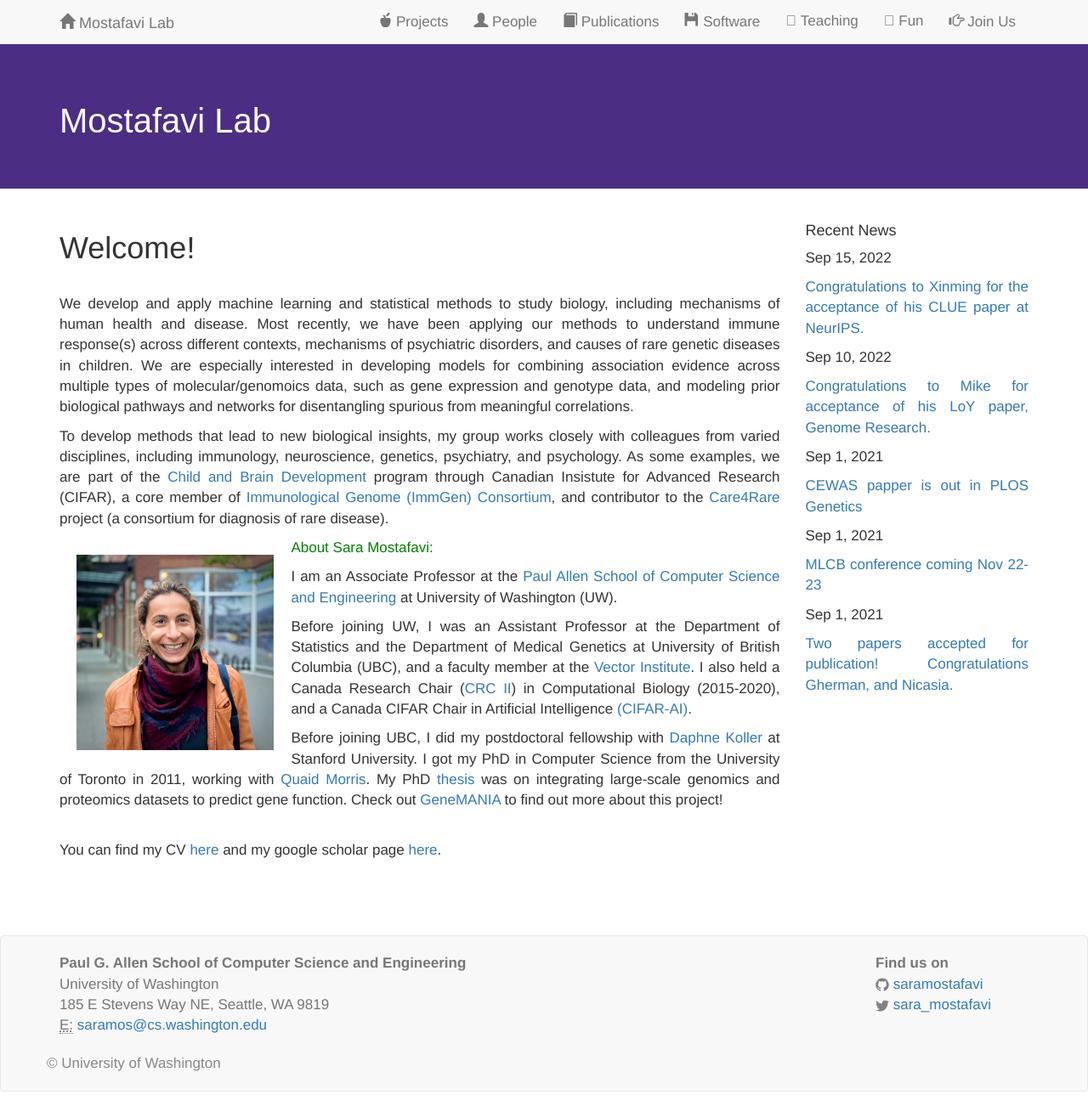
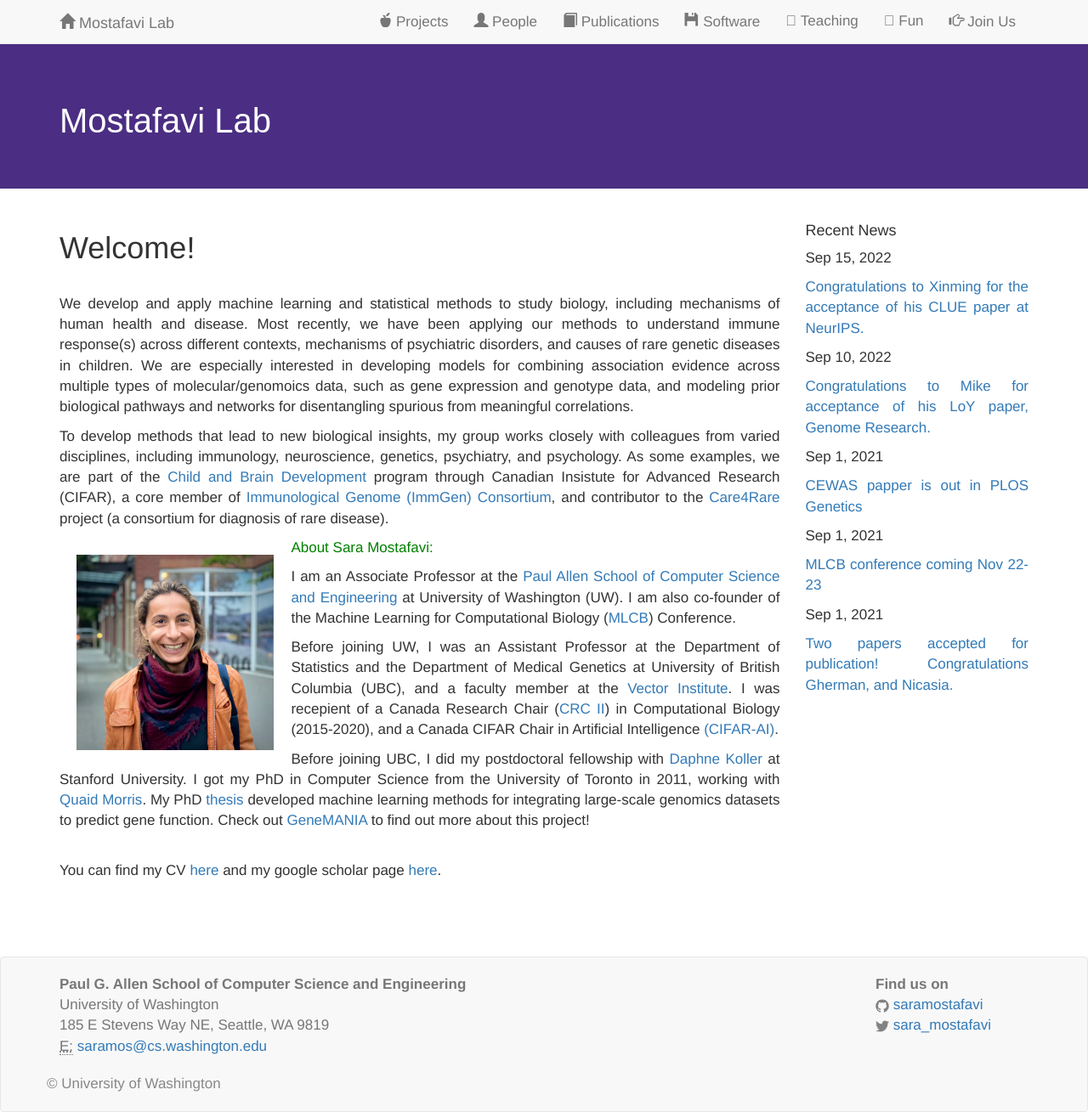
Before and after one commit to saramostafavi/saramostafavi.github.io, a Jekyll site: the page built from index.html, in a window 1280 px wide. Shown: the whole page at 85% size. Built offline with Jekyll 4.4.1, drawn with Linux system fonts in a browser that asks for light colours; nearby versions of some CDN libraries; a style sheet for code colours, icons or effects is not loaded; before the commit the page ends 1285 px from its top, so only the background shows below that.

Commit message:
Update index.html

```diff
--- a/index.html
+++ b/index.html
@@ -27,12 +27,12 @@ To develop methods that lead to new biological insights, my group works closely
 
 <p style="color:green">About Sara Mostafavi:</p>
 
-<p> I am an Associate Professor at the <a href="https://www.cs.washington.edu/">Paul Allen School of Computer Science and Engineering</a> at University of Washington (UW).</p>
+<p> I am an Associate Professor at the <a href="https://www.cs.washington.edu/">Paul Allen School of Computer Science and Engineering</a> at University of Washington (UW). I am also co-founder of the Machine Learning for Computational Biology (<a href="https://mlcb.github.io/">MLCB</a>) Conference.</p>
 <p>
-Before joining UW, I  was an Assistant Professor at the Department of Statistics and the Department of Medical Genetics at University of British Columbia (UBC), and a faculty member at the <a href="https://vectorinstitute.ai/">Vector Institute</a>. I also held a Canada Research Chair (<a href="http://www.chairs-chaires.gc.ca/chairholders-titulaires/profile-eng.aspx?profileId=3457">CRC II</a>) in Computational Biology (2015-2020), and a Canada CIFAR Chair in Artificial Intelligence <a href="https://www.cifar.ca/cifarnews/2018/12/03/29-researchers-named-to-first-cohort-of-canada-cifar-artificial-intelligence-chairs">(CIFAR-AI)</a>.</p>
+Before joining UW, I  was an Assistant Professor at the Department of Statistics and the Department of Medical Genetics at University of British Columbia (UBC), and a faculty member at the <a href="https://vectorinstitute.ai/">Vector Institute</a>. I was recepient of a Canada Research Chair (<a href="http://www.chairs-chaires.gc.ca/chairholders-titulaires/profile-eng.aspx?profileId=3457">CRC II</a>) in Computational Biology (2015-2020), and a Canada CIFAR Chair in Artificial Intelligence <a href="https://www.cifar.ca/cifarnews/2018/12/03/29-researchers-named-to-first-cohort-of-canada-cifar-artificial-intelligence-chairs">(CIFAR-AI)</a>.</p>
 
 <p>Before joining UBC, I did my postdoctoral fellowship with <a href="http://dags.stanford.edu/index.html">Daphne Koller</a> at Stanford University. I got my PhD in Computer Science from the University of Toronto in 2011, working with <a href="http://www.morrislab.ca/">Quaid Morris</a>.
-My PhD <a href="http://ai.stanford.edu/~saram/thesis-v15r-march.pdf">thesis</a> was on integrating large-scale genomics and proteomics datasets to predict gene function.
+My PhD <a href="http://ai.stanford.edu/~saram/thesis-v15r-march.pdf">thesis</a> developed machine learning methods for integrating large-scale genomics datasets to predict gene function.
 Check out <a href="http://www.genemania.org">GeneMANIA</a> to find out more about this project!
 </p>
 
```
